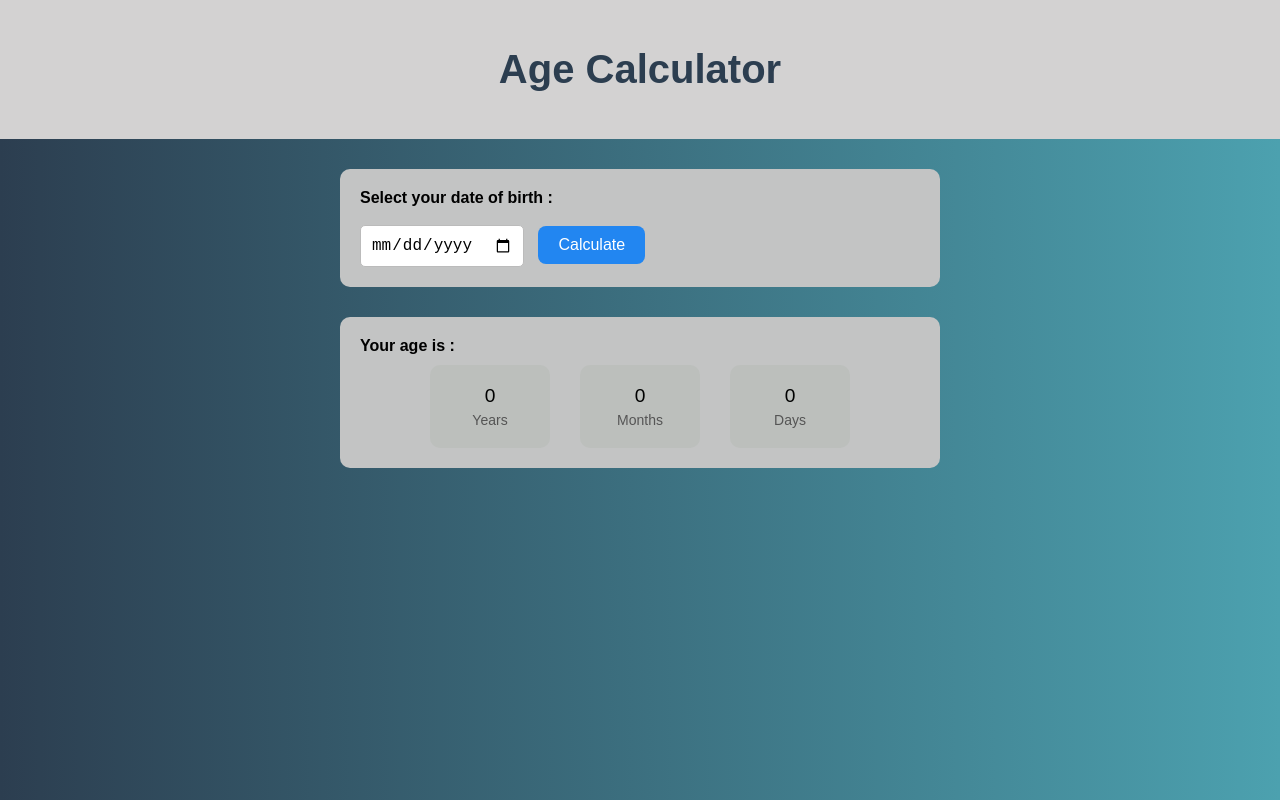
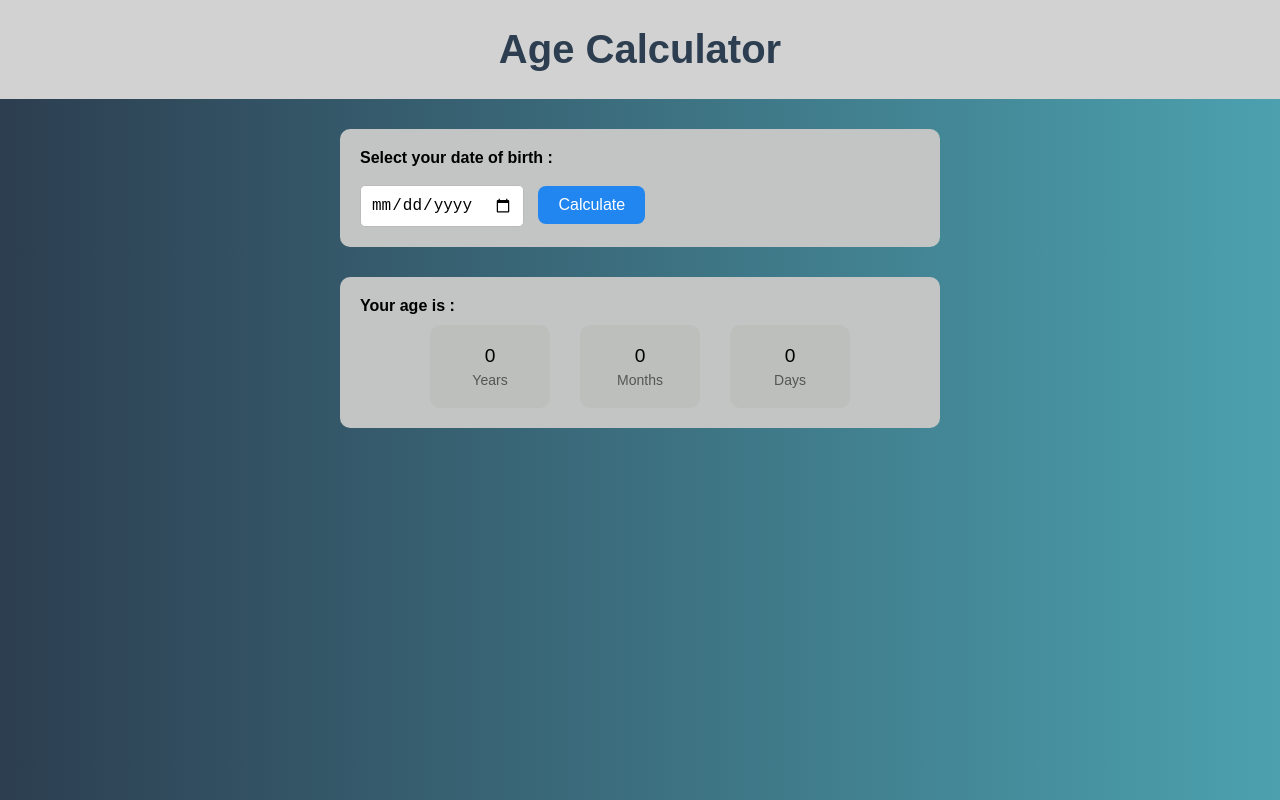
Before and after one commit to khushboo280/CodeAlpha_agecalculator, a plain HTML site: page index.html in a window 1280 px wide. Drawn offline with Linux system fonts and the light colour scheme.

Commit message:
Add files via upload

```diff
--- a/style.css
+++ b/style.css
@@ -15,8 +15,8 @@ header{
     display: flex;
     justify-content: center;
     background: #d3d2d2;
-    padding: 20px;
-    border-radius: 10px;
+    /* padding: 10px; */
+    /* border-radius: 10px; */
 
 
 
@@ -30,10 +30,6 @@ h1{
 
 }
 
-@keyframes fadeIn {
-  from { opacity: 0; }
-  to { opacity: 1; }
-}
 .container{
     margin-top: 30px;
     width: 90%;
@@ -41,9 +37,16 @@ h1{
     display: flex;
     flex-direction: column;
     gap: 30px;
+    /* animation: fadeIn 0.5s ease-in; */
     animation: fadeIn 1.5s ease-in;
     /* opacity: 1; */
 }
+@keyframes fadeIn {
+  from { opacity: 0; }
+  to { opacity: 1; }
+}
+
+
 .input-container,
 .output-container {
       background: rgb(195, 196, 196);
```
